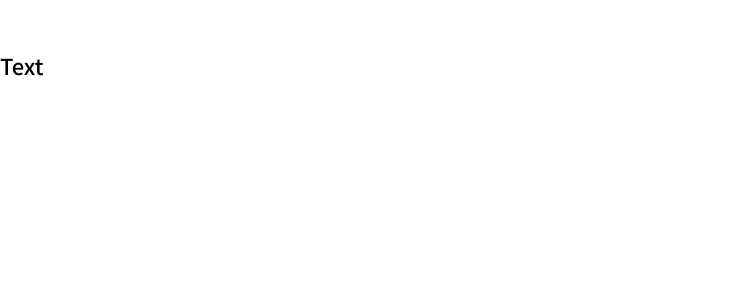
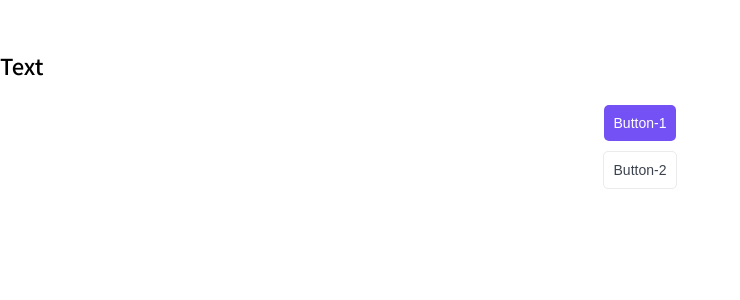
Before and after one commit to bifard/next-js-learn, a Next.js app: page / in a window 1280 px wide. Shown: the top 300 px of the page, without its empty margins (0-740 px from the left). Built offline with nearby package versions, Linux system fonts and the light colour scheme.

Commit message:
added classnames/ created Button

```diff
--- /dev/null
+++ b/components/button/Button.module.css
@@ -0,0 +1,35 @@
+.button {
+  display: inline-block;
+
+  box-sizing: border-box;
+  padding: 10px;
+
+  cursor: pointer;
+  transition: all 0.2s;
+  text-align: center;
+
+  border: none;
+  border-radius: 5px;
+
+  font-size: 14px;
+}
+
+.primary {
+  color: var(--white);
+  background-color: var(--primary);
+}
+
+.primary:hover {
+  background-color: var(--primary-hover);
+}
+
+.ghost {
+  color: var(--black);
+  border: 1px solid var(--gray-light);
+  background: none;
+}
+
+.ghost:hover {
+  color: var(--white);
+  background-color: var(--primary);
+}
--- /dev/null
+++ b/components/button/Button.props.ts
@@ -0,0 +1,6 @@
+import { ReactNode } from "react";
+
+export interface ButtonProps {
+  children: ReactNode;
+  appearance?: "primary" | "ghost";
+}
--- /dev/null
+++ b/components/button/Button.tsx
@@ -0,0 +1,15 @@
+import { ButtonProps } from "./Button.props";
+import cn from "classnames";
+import styles from "./Button.module.css";
+export const Button = ({ children, appearance = "primary" }: ButtonProps): JSX.Element => {
+  return (
+    <button
+      className={cn(styles.button, {
+        [styles.primary]: appearance == "primary",
+        [styles.ghost]: appearance == "ghost",
+      })}
+    >
+      {children}
+    </button>
+  );
+};
--- a/components/index.ts
+++ b/components/index.ts
@@ -1 +1,2 @@
 export * from "./h-tag/Htag";
+export * from "./button/Button";
--- a/package.json
+++ b/package.json
@@ -13,6 +13,7 @@
     "@types/node": "18.15.11",
     "@types/react": "18.0.31",
     "@types/react-dom": "18.0.11",
+    "classnames": "^2.3.2",
     "eslint": "8.37.0",
     "eslint-config-next": "13.2.4",
     "next": "13.2.4",
--- a/pages/index.tsx
+++ b/pages/index.tsx
@@ -1,10 +1,6 @@
+import { Button, Htag } from "@/components";
+
 import Head from "next/head";
-import { Htag } from "@/components";
-import Image from "next/image";
-import { Inter } from "next/font/google";
-import styles from "@/styles/Home.module.css";
-
-const inter = Inter({ subsets: ["latin"] });
 
 export default function Home() {
   return (
@@ -17,6 +13,12 @@
       </Head>
       <div>
         <Htag tag="h2">Text</Htag>
+        <div style={{ marginBottom: "10px", display: "flex", justifyContent: "center" }}>
+          <Button>Button-1</Button>
+        </div>
+        <div style={{ marginBottom: "10px", display: "flex", justifyContent: "center" }}>
+          <Button appearance="ghost">Button-2</Button>
+        </div>
       </div>
     </>
   );
```
Also changed, not shown: 1 other file (tests, documents, lock files or other folders).
